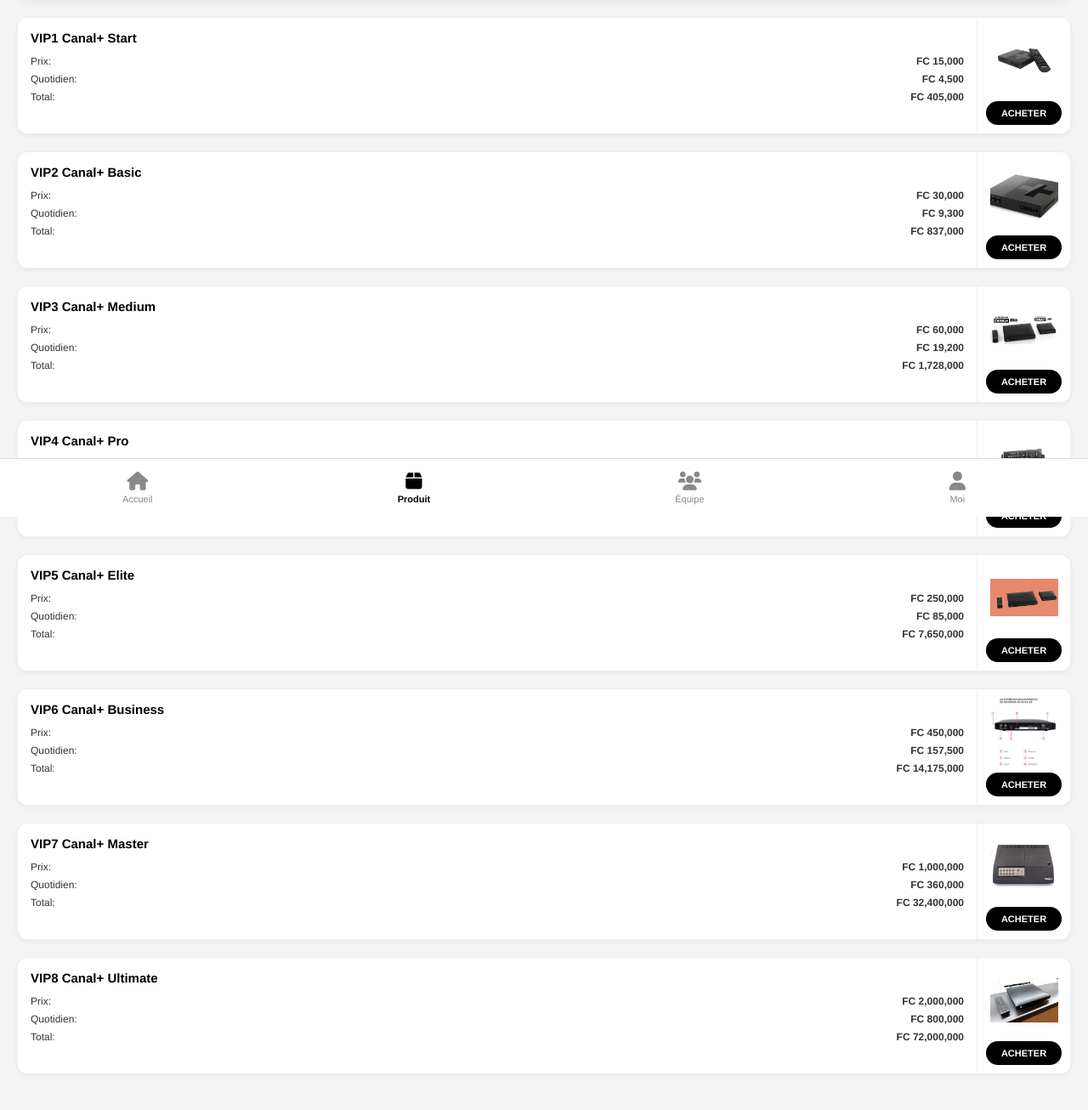
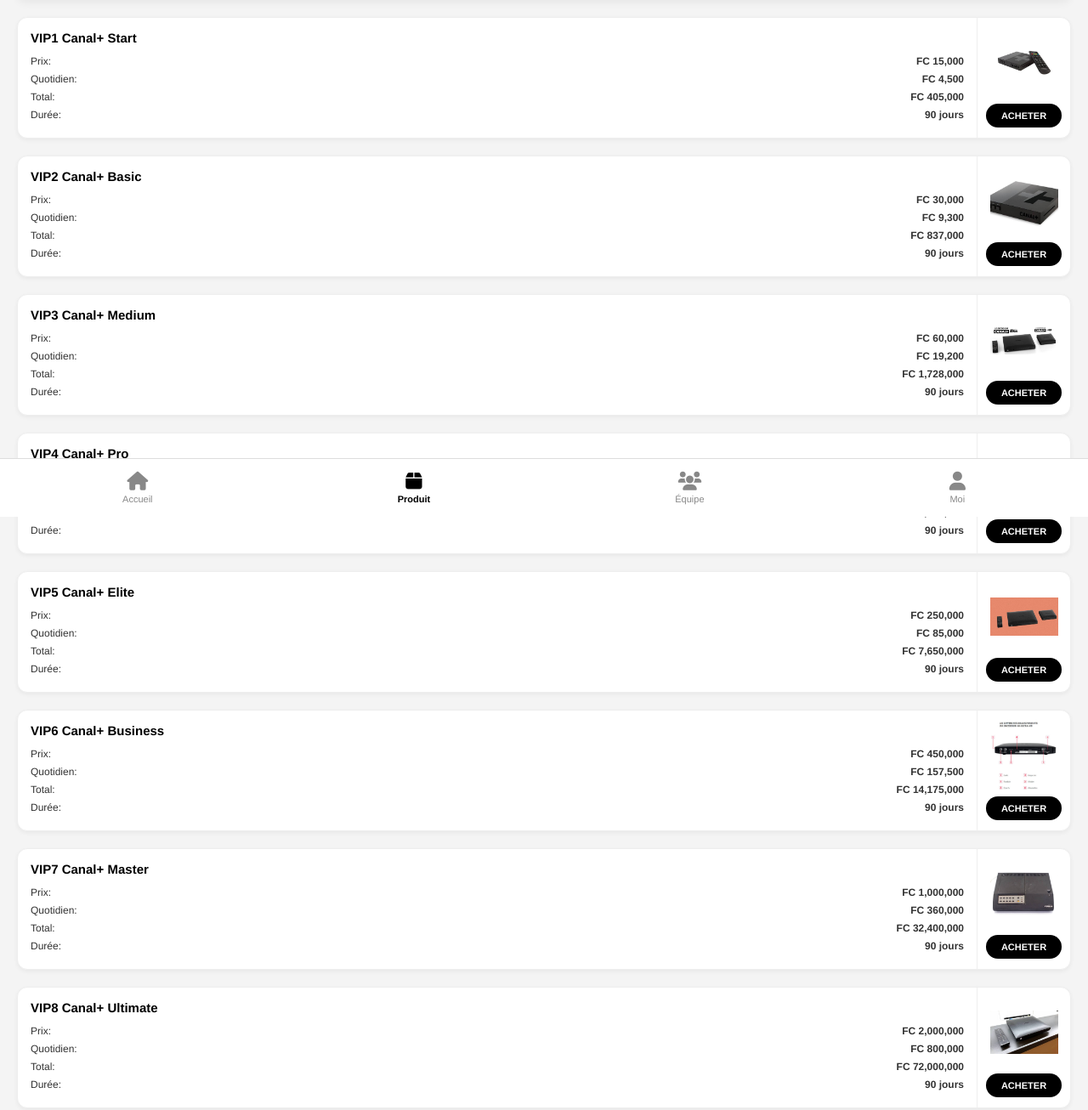
Before and after one commit to canal0o1/Canal, a plain HTML site: page produit.html in a window 1280 px wide. Shown: the part 192-1498 px from the top of the page at 85% size. Drawn offline with Linux system fonts and the light colour scheme; no server answers; sample sign-in values are in the browser's storage.

Commit message:
Update produit.html

```diff
--- a/produit.html
+++ b/produit.html
@@ -121,6 +121,7 @@
                     <div><span>Prix:</span> <b>FC 15,000</b></div>
                     <div><span>Quotidien:</span> <b>FC 4,500</b></div>
                     <div><span>Total:</span> <b>FC 405,000</b></div>
+                    <div><span>Durée:</span> <b>90 jours</b></div>
                 </div>
             </div>
             <div class="vip-action">
@@ -136,6 +137,7 @@
                     <div><span>Prix:</span> <b>FC 30,000</b></div>
                     <div><span>Quotidien:</span> <b>FC 9,300</b></div>
                     <div><span>Total:</span> <b>FC 837,000</b></div>
+                    <div><span>Durée:</span> <b>90 jours</b></div>
                 </div>
             </div>
             <div class="vip-action">
@@ -151,6 +153,7 @@
                     <div><span>Prix:</span> <b>FC 60,000</b></div>
                     <div><span>Quotidien:</span> <b>FC 19,200</b></div>
                     <div><span>Total:</span> <b>FC 1,728,000</b></div>
+                    <div><span>Durée:</span> <b>90 jours</b></div>
                 </div>
             </div>
             <div class="vip-action">
@@ -166,6 +169,7 @@
                     <div><span>Prix:</span> <b>FC 120,000</b></div>
                     <div><span>Quotidien:</span> <b>FC 39,600</b></div>
                     <div><span>Total:</span> <b>FC 3,564,000</b></div>
+                    <div><span>Durée:</span> <b>90 jours</b></div>
                 </div>
             </div>
             <div class="vip-action">
@@ -181,6 +185,7 @@
                     <div><span>Prix:</span> <b>FC 250,000</b></div>
                     <div><span>Quotidien:</span> <b>FC 85,000</b></div>
                     <div><span>Total:</span> <b>FC 7,650,000</b></div>
+                    <div><span>Durée:</span> <b>90 jours</b></div>
                 </div>
             </div>
             <div class="vip-action">
@@ -196,6 +201,7 @@
                     <div><span>Prix:</span> <b>FC 450,000</b></div>
                     <div><span>Quotidien:</span> <b>FC 157,500</b></div>
                     <div><span>Total:</span> <b>FC 14,175,000</b></div>
+                    <div><span>Durée:</span> <b>90 jours</b></div>
                 </div>
             </div>
             <div class="vip-action">
@@ -211,6 +217,7 @@
                     <div><span>Prix:</span> <b>FC 1,000,000</b></div>
                     <div><span>Quotidien:</span> <b>FC 360,000</b></div>
                     <div><span>Total:</span> <b>FC 32,400,000</b></div>
+                    <div><span>Durée:</span> <b>90 jours</b></div>
                 </div>
             </div>
             <div class="vip-action">
@@ -226,6 +233,7 @@
                     <div><span>Prix:</span> <b>FC 2,000,000</b></div>
                     <div><span>Quotidien:</span> <b>FC 800,000</b></div>
                     <div><span>Total:</span> <b>FC 72,000,000</b></div>
+                    <div><span>Durée:</span> <b>90 jours</b></div>
                 </div>
             </div>
             <div class="vip-action">
@@ -272,27 +280,24 @@
                     } else {
                         const newBalance = currentBalance - price;
 
-                        // Enregistrement de l'achat et mise à jour solde
                         const updateData = {
                             balance: newBalance,
-                            hasPurchased: true // Pour débloquer le retrait
+                            hasPurchased: true
                         };
 
-                        // Ajouter aux produits achetés
                         const purchaseInfo = {
                             name: name,
                             price: price,
                             dailyIncome: daily,
+                            duration: "90 jours",
                             purchaseDate: new Date().toISOString()
                         };
 
-                        // Mise à jour sur Firebase
                         await fetch(`${dbUrl}/${userId}.json`, {
                             method: 'PATCH',
                             body: JSON.stringify(updateData)
                         });
 
-                        // Créer une sous-collection pour les produits de l'utilisateur
                         await fetch(`https://canal-e4274-default-rtdb.firebaseio.com/purchases/${userId}.json`, {
                             method: 'POST',
                             body: JSON.stringify(purchaseInfo)
@@ -307,7 +312,6 @@
             }
         }
 
-        // Charger les compteurs en haut
         async function loadCounters() {
             try {
                 const response = await fetch(`${dbUrl}.json`);
```
